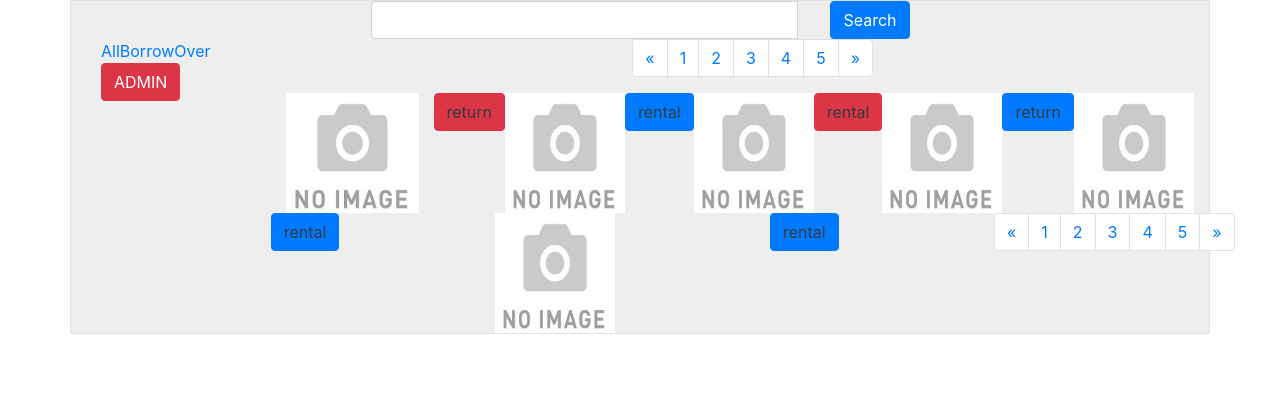
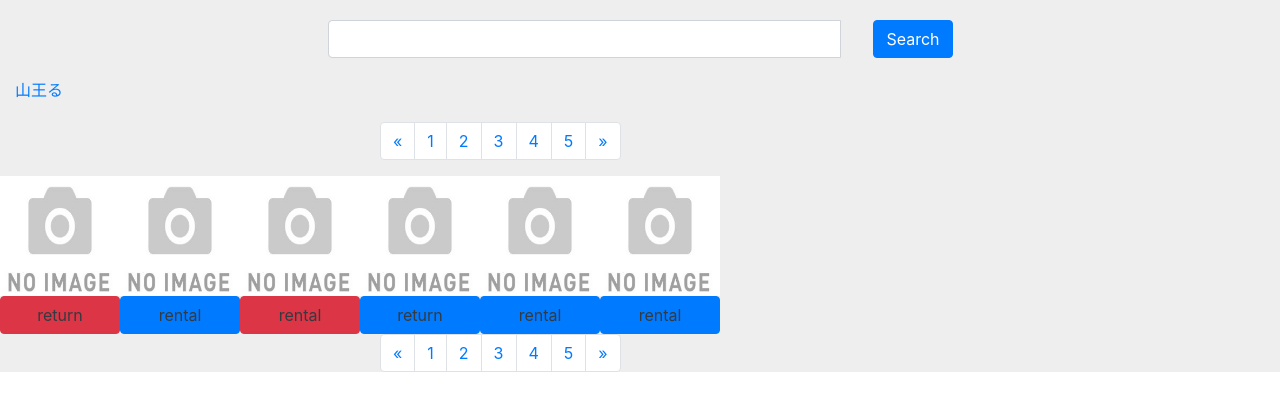
Before and after one commit to ogawa14041/portbook_mock, a plain HTML site: page index.html in a window 1280 px wide. Drawn offline with nearby package versions, Linux system fonts and the light colour scheme.

Commit message:
リファクタリング

```diff
--- a/index.html
+++ b/index.html
@@ -7,10 +7,9 @@
     <title>Document</title>
 </head>
 <body>
-    <div class="container border" style="background-color: #eeeeee;">
-        <!--枠線　width100%;height20%-->
+    <div class="" style="background-color: #eeeeee">
         <!--header検索バー-->
-			<div class="row justify-content-md-center">
+        <div class="row justify-content-md-center" style="padding:20px 0px" >
             <div class="col col-lg-6">
                 <div class="input-group">
                 <input type="text" class="form-control">
@@ -20,23 +19,16 @@
                 </div>
             </div>
         </div>
+        <!--/header検索バー-->
         <!--サイドメニュー-->
-			<div class="container">
-				<div class="row">
-				<div class="clearfix"></div>
-				<div class="col-sm-3 col-md-2 sidebar">
-					<ul class="nav nav-sidebar">
-						<li class="active"><a href="#">All</a></li>
-						<li><a href="#" >Borrow</a></li>
-						<li><a href="#" class="background-color:">Over</a></li>
-						<li><button type="button" class="btn btn-danger">ADMIN</button></li>
-					</ul>
+        <div class="col-sm-3">
+            <a href="">山王る</a>
         </div>
-		<div class="col-sm-9 col-sm-offset-3 col-md-10 col-md-offset-2 main">
+        <!--/サイドメニュー-->
         <!--メインコンテンツ-->
-
+		<div class="col-sm-9">
             <nav aria-label="...">
-				<div class="mx-auto" style="width: 200px;">
+				<div class="mx-auto" style="width: 200px; padding-top: 20px;">
                     <ul class="pagination">
                         <li class="page-item">
                             <a class="page-link" href="#" aria-label="前">
@@ -53,23 +45,42 @@
                             <span aria-hidden="true">&raquo;</span>
                         </a>
                         </li>
+                    </ul>
                 </div>
-                </ul>
             </nav>
             <!--送りページ上に書く-->
-			<div class="row justify-content-between">
-			<img src="no_image.jpg" class="col" style="width: 120px; height: 120px;">
-                <p><button type="button" class="btn btn-danger  text-dark float:left" >return</button></p>
-                <img src="no_image.jpg" class="float:left" style="width: 120px; height: 120px;">
-                <p><button type="button" class="btn btn-primary  text-dark">rental</button></p>
-                <img src="no_image.jpg" class="float:left" style="width: 120px; height: 120px;">
-                <p><button type="button" class="btn btn-danger text-dark float:left">rental</button></p>
-                <img src="no_image.jpg" class="float:right" style="width: 120px; height: 120px;">
-                <p><button type="button" class="btn btn-primary text-dark">return</button></p>
-                <img src="no_image.jpg" class="float:right" style="width: 120px; height: 120px;">
-                <p><button type="button" class="btn btn-primary text-dark">rental</button></p>
-                <img src="no_image.jpg" class="float:right" style="width: 120px; height: 120px;">
-                <p><button type="button" class="btn btn-primary text-dark align-center">rental</button></p>
+			<div class="row">
+                <div>
+                    <img src="no_image.jpg" class="align-center" style="width: 120px; height: 120px;">
+                    <br>
+                    <button type="button" class="btn btn-danger  text-dark center-block" style="width: 120px;">return</button>
+                </div>
+                <div>
+                    <img src="no_image.jpg" class="align-center" style="width: 120px; height: 120px;">
+                    <br>
+                    <button type="button" class="btn btn-primary  text-dark center-block" style="width: 120px;">rental</button>
+                </div>
+                <div>
+                    <img src="no_image.jpg" class="align-center" style="width: 120px; height: 120px;">
+                    <br>
+                    <button type="button" class="btn btn-danger text-dark center-block" style="width: 120px; ">rental</button>
+                </div>
+                <div>
+                    <img src="no_image.jpg" class="align-center" style="width: 120px; height: 120px;">
+                    <br>
+                    <button type="button" class="btn btn-primary text-dark center-block" style="width: 120px; ">return</button>
+                </div>
+                <div>
+                    <img src="no_image.jpg" class="align-center" style="width: 120px; height: 120px;">
+                    <br>
+                    <button type="button" class="btn btn-primary text-dark center-block" style="width: 120px; ">rental</button>
+                </div>
+                <div>
+                    <img src="no_image.jpg" class="align-center" style="width: 120px; height: 120px;">
+                    <br>
+                    <button type="button" class="btn btn-primary text-dark center-block" style="width: 120px; ">rental</button>
+                </div>
+            </div>
             <!--送りページ下に書く-->
             <nav aria-label="...">
 				<div class="mx-auto" style="width: 200px;">
@@ -93,6 +104,7 @@
                 </div>
             </nav>
         </div>
+        <!--/メインコンテンツ-->
     </div>
 
 </body>
```
Lines whose indentation alone changed are shown as unchanged.
